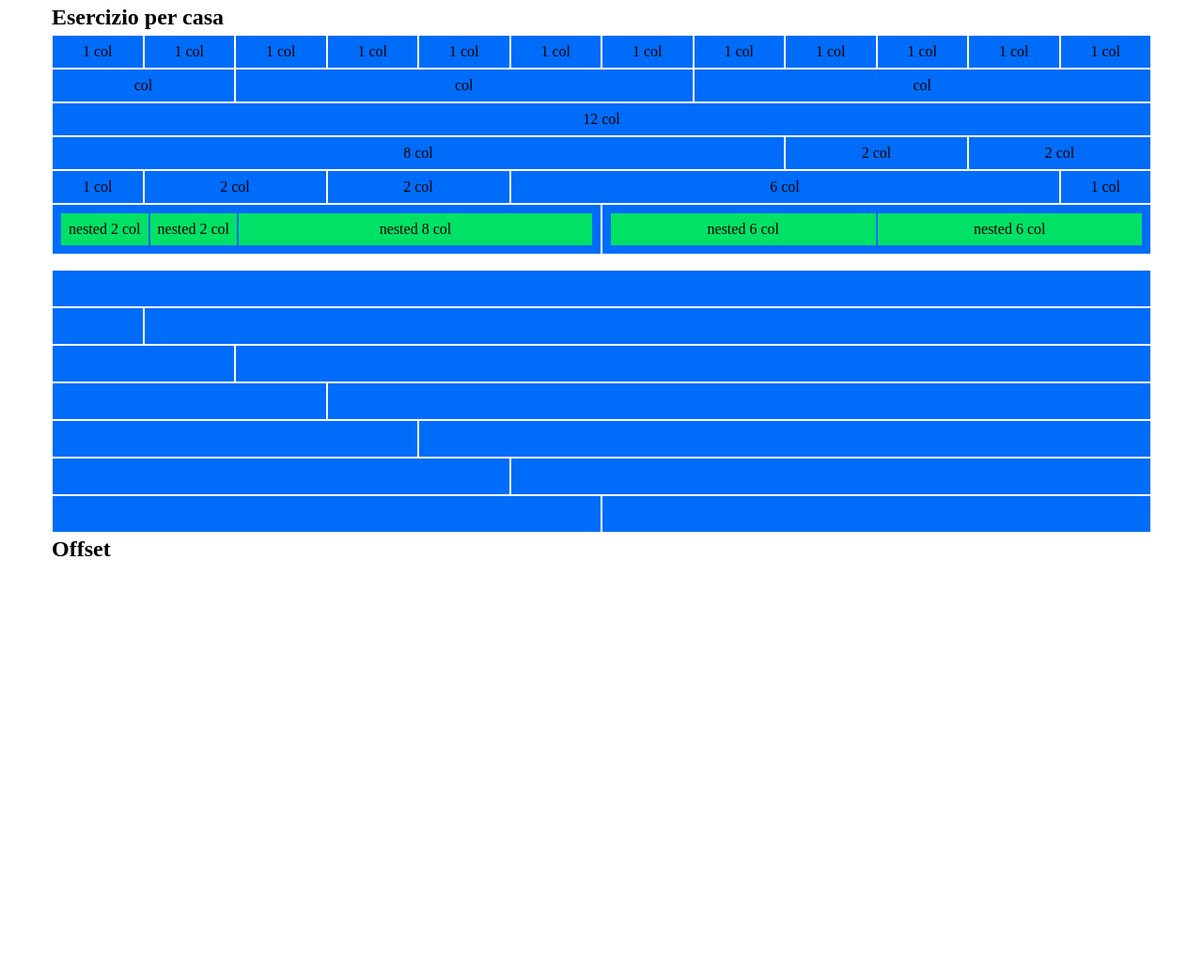
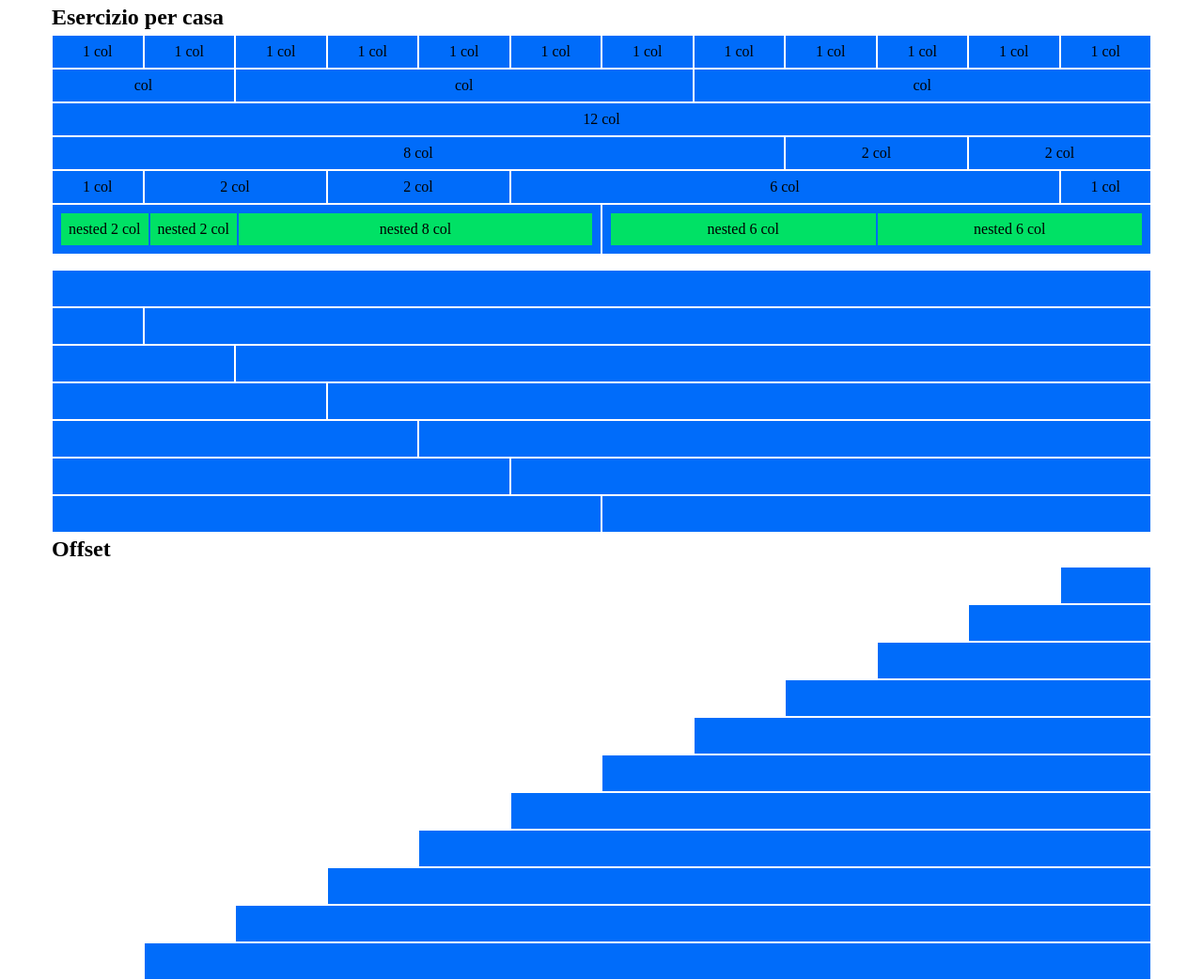
Before and after one commit to Michelazani/html-css-12bool, a plain HTML site: page index.html in a window 1280 px wide. Shown: the whole page at 94% size. Before the commit the page ends 800 px from the top, so only its background shows below. Drawn offline with Linux system fonts and the light colour scheme.

Commit message:
aggiunta altezza ai blocchi

```diff
--- a/index.html
+++ b/index.html
@@ -107,6 +107,49 @@
 
         <h2>Offset</h2>
 
+        <div class="row height">
+            <div class="col-1 col-offset-11"></div>
+        </div>
+
+        <div class="row height">
+            <div class="col-2 col-offset-10"></div>
+        </div>
+
+        <div class="row height">
+            <div class="col-3 col-offset-9"></div>
+        </div>
+
+        <div class="row height">
+            <div class="col-4 col-offset-8"></div>
+        </div>
+
+        <div class="row height">
+            <div class="col-5 col-offset-7"></div>
+        </div>
+
+        <div class="row height">
+            <div class="col-6 col-offset-6"></div>
+        </div>
+
+        <div class="row height">
+            <div class="col-7 col-offset-5"></div>
+        </div>
+
+        <div class="row height">
+            <div class="col-8 col-offset-4"></div>
+        </div>
+
+        <div class="row height">
+            <div class="col-9 col-offset-3"></div>
+        </div>
+
+        <div class="row height">
+            <div class="col-10 col-offset-2"></div>
+        </div>
+
+        <div class="row height">
+            <div class="col-11 col-offset-1"></div>
+        </div>
 </main>
 
 </body>
```
Also changed, not shown: style/style.css (line endings or trailing spaces).
